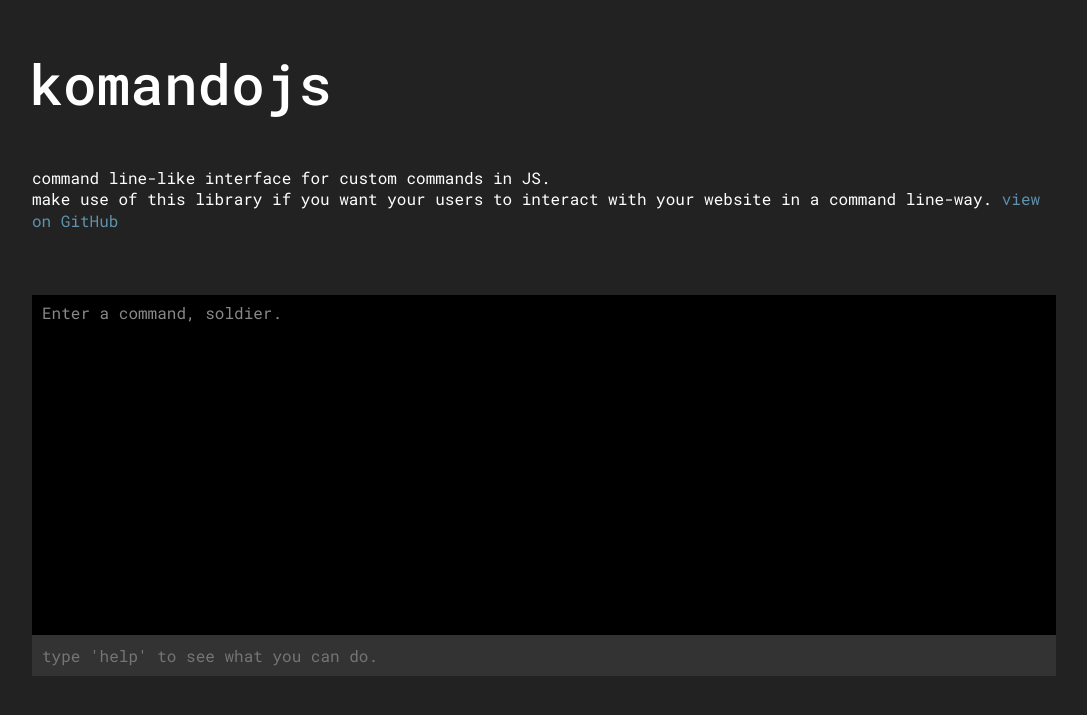
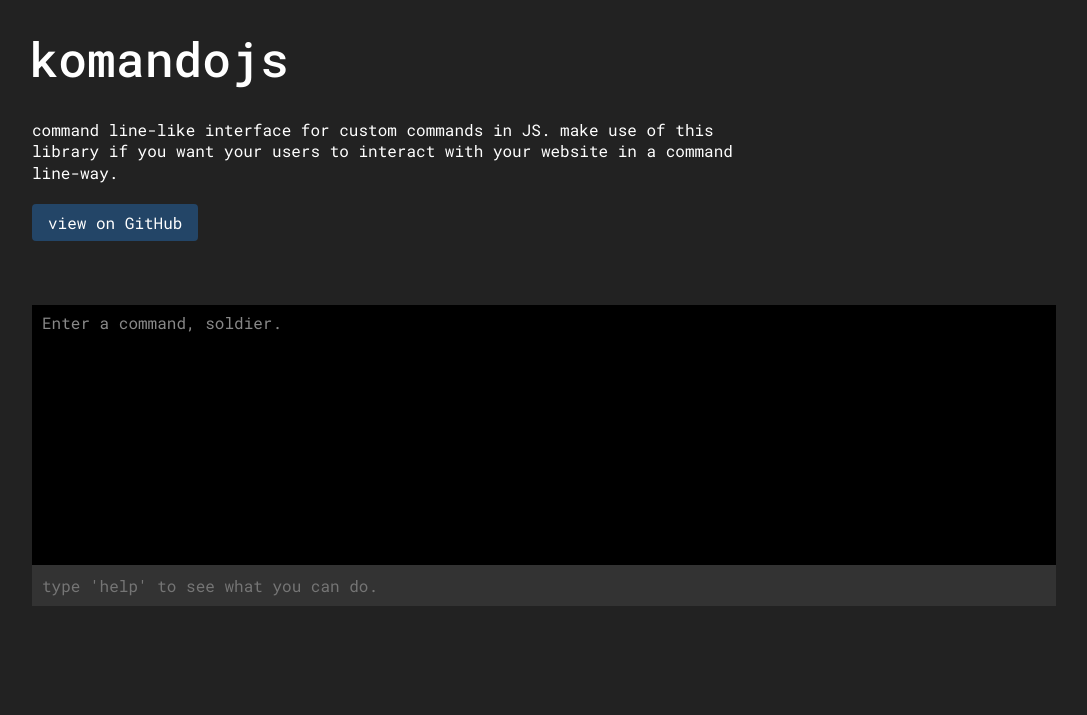
Before and after one commit to muratkemaldar/komandojs, a website: page index.html in a window 1280 px wide. Shown: the part 131-846 px from the top of the page, without its empty margins (96-1183 px from the left). After the commit the page ends 800 px from the top, so only its background shows below. Drawn offline with Linux system fonts and the light colour scheme.

Commit message:
split demo from reset, made auto scroll down, demo page

```diff
--- a/demo.css
+++ b/demo.css
@@ -1,54 +1,3 @@
-/* http://meyerweb.com/eric/tools/css/reset/
-   v2.0 | 20110126
-   License: none (public domain)
-*/
-
-html, body, div, span, applet, object, iframe,
-h1, h2, h3, h4, h5, h6, p, blockquote, pre,
-a, abbr, acronym, address, big, cite, code,
-del, dfn, em, img, ins, kbd, q, s, samp,
-small, strike, strong, sub, sup, tt, var,
-b, u, i, center,
-dl, dt, dd, ol, ul, li,
-fieldset, form, label, legend,
-table, caption, tbody, tfoot, thead, tr, th, td,
-article, aside, canvas, details, embed,
-figure, figcaption, footer, header, hgroup,
-menu, nav, output, ruby, section, summary,
-time, mark, audio, video {
-	margin: 0;
-	padding: 0;
-	border: 0;
-	font-size: 100%;
-	font: inherit;
-	vertical-align: baseline;
-}
-/* HTML5 display-role reset for older browsers */
-article, aside, details, figcaption, figure,
-footer, header, hgroup, menu, nav, section {
-	display: block;
-}
-body {
-	line-height: 1;
-}
-ol, ul {
-	list-style: none;
-}
-blockquote, q {
-	quotes: none;
-}
-blockquote:before, blockquote:after,
-q:before, q:after {
-	content: '';
-	content: none;
-}
-table {
-	border-collapse: collapse;
-	border-spacing: 0;
-}
-
-/* MY STYLES */
-
 body {
   padding: 0;
   margin: 0;
@@ -65,10 +14,10 @@
 }
 
 h1, h2, h3{
-	font-size: 3.5em;
+	font-size: 3em;
 	font-weight: 500;
-	margin-top: 1em;
-	margin-bottom: 1em;
+	margin-top: 0.75em;
+	margin-bottom: 0.75em;
 	margin-left: -2.5px;
 }
 
@@ -80,6 +29,11 @@
 
 p {
 	line-height: 1.33em;
+	max-width: 45em;
+}
+
+p br {
+	line-height: 2.66em;
 }
 
 .wrapper {
@@ -87,3 +41,17 @@
 	margin: 0 auto;
 	padding: 0 2em;
 }
+
+.button {
+	text-decoration: none;
+	color: white;
+	background: #234567;
+	border-radius: 4px;
+	display: inline-block;
+	padding: 0.5em 1em;
+	transition: 0.5s all;
+}
+
+.button:hover {
+	background: #123456;
+}
--- a/index.html
+++ b/index.html
@@ -9,6 +9,7 @@
 	<script type="text/javascript" src="./komando-dev.js"></script>
 
 	<!-- page specific styles -->
+	<link rel="stylesheet" type="text/css" href="./reset.css">
 	<link rel="stylesheet" type="text/css" href="./demo.css">
 	<link href='https://fonts.googleapis.com/css?family=Roboto+Mono:400,300,300italic,400italic,500italic,500,700,700italic' rel='stylesheet' type='text/css'>
 
@@ -21,9 +22,12 @@
 		<header>
 			<img src="komando.png" class="icon">
 			<h1>komandojs</h1>
-			<p>command line-like interface for custom commands in JS.<br/>
+			<p>
+				command line-like interface for custom commands in JS.
 				make use of this library if you want your users to interact with your website in a command line-way.
-			<a style="text-decoration: none; color: #5f93ae;" href="https://github.com/muratkemaldar/komandojs">view on GitHub</a>
+				<br/>
+				<br/>
+			<a class="button" href="https://github.com/muratkemaldar/komandojs">view on GitHub</a>
 		</p>
 
 		</header>
--- a/komando-dev.js
+++ b/komando-dev.js
@@ -27,6 +27,7 @@
 			line.className = 'line ' + lineClass + " " + (robot ? 'robot' : 'user');
 			line.innerHTML = content;
 			this.panel.appendChild(line);
+			this.panel.scrollTop = this.panel.scrollHeight; // to scroll to bottom
 			this.mostRecentLine = line;
 			komando.input.value = '';
 			komando.triggerEvent('displayprint', { line: line, robot: robot });
--- a/komando-src.js
+++ b/komando-src.js
@@ -22,6 +22,7 @@
 			line.className = 'line ' + lineClass + " " + (robot ? 'robot' : 'user');
 			line.innerHTML = content;
 			this.panel.appendChild(line);
+			this.panel.scrollTop = this.panel.scrollHeight; // to scroll to bottom
 			this.mostRecentLine = line;
 			komando.input.value = '';
 			komando.triggerEvent('displayprint', {line: line, robot: robot});
--- a/komando-theme.css
+++ b/komando-theme.css
@@ -2,7 +2,10 @@
   background: black;
   color: #888;
   padding: 10px;
-  min-height: 320px;
+  min-height: 240px;
+  max-height: 240px;
+  overflow-y: auto;
+  overflow-x: hidden;
 }
 
 .komando-display.active{
@@ -41,6 +44,7 @@
   width: 100%;
   max-width: 100%;
   border: 0;
+  border-radius: 0px;
   outline: 0;
   padding: 10px 10px;
   font-size: 1em;
--- /dev/null
+++ b/reset.css
@@ -0,0 +1,48 @@
+/* http://meyerweb.com/eric/tools/css/reset/
+   v2.0 | 20110126
+   License: none (public domain)
+*/
+
+html, body, div, span, applet, object, iframe,
+h1, h2, h3, h4, h5, h6, p, blockquote, pre,
+a, abbr, acronym, address, big, cite, code,
+del, dfn, em, img, ins, kbd, q, s, samp,
+small, strike, strong, sub, sup, tt, var,
+b, u, i, center,
+dl, dt, dd, ol, ul, li,
+fieldset, form, label, legend,
+table, caption, tbody, tfoot, thead, tr, th, td,
+article, aside, canvas, details, embed,
+figure, figcaption, footer, header, hgroup,
+menu, nav, output, ruby, section, summary,
+time, mark, audio, video {
+	margin: 0;
+	padding: 0;
+	border: 0;
+	font-size: 100%;
+	font: inherit;
+	vertical-align: baseline;
+}
+/* HTML5 display-role reset for older browsers */
+article, aside, details, figcaption, figure,
+footer, header, hgroup, menu, nav, section {
+	display: block;
+}
+body {
+	line-height: 1;
+}
+ol, ul {
+	list-style: none;
+}
+blockquote, q {
+	quotes: none;
+}
+blockquote:before, blockquote:after,
+q:before, q:after {
+	content: '';
+	content: none;
+}
+table {
+	border-collapse: collapse;
+	border-spacing: 0;
+}
```
